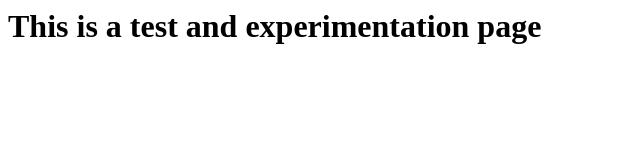
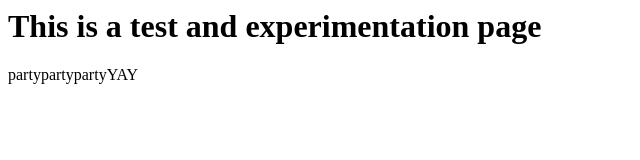
Before and after one commit to karawhitehead/kara-baller, a plain HTML site: page index.html in a window 1280 px wide. Shown: the whole page, without its empty margins (0-640 px from the left). Drawn offline with Linux system fonts and the light colour scheme.

Commit message:
Update index.html

```diff
--- a/index.html
+++ b/index.html
@@ -1 +1,2 @@
 <h1>This is a test and experimentation page</h1>
+<p>partypartypartyYAY</p>
```
